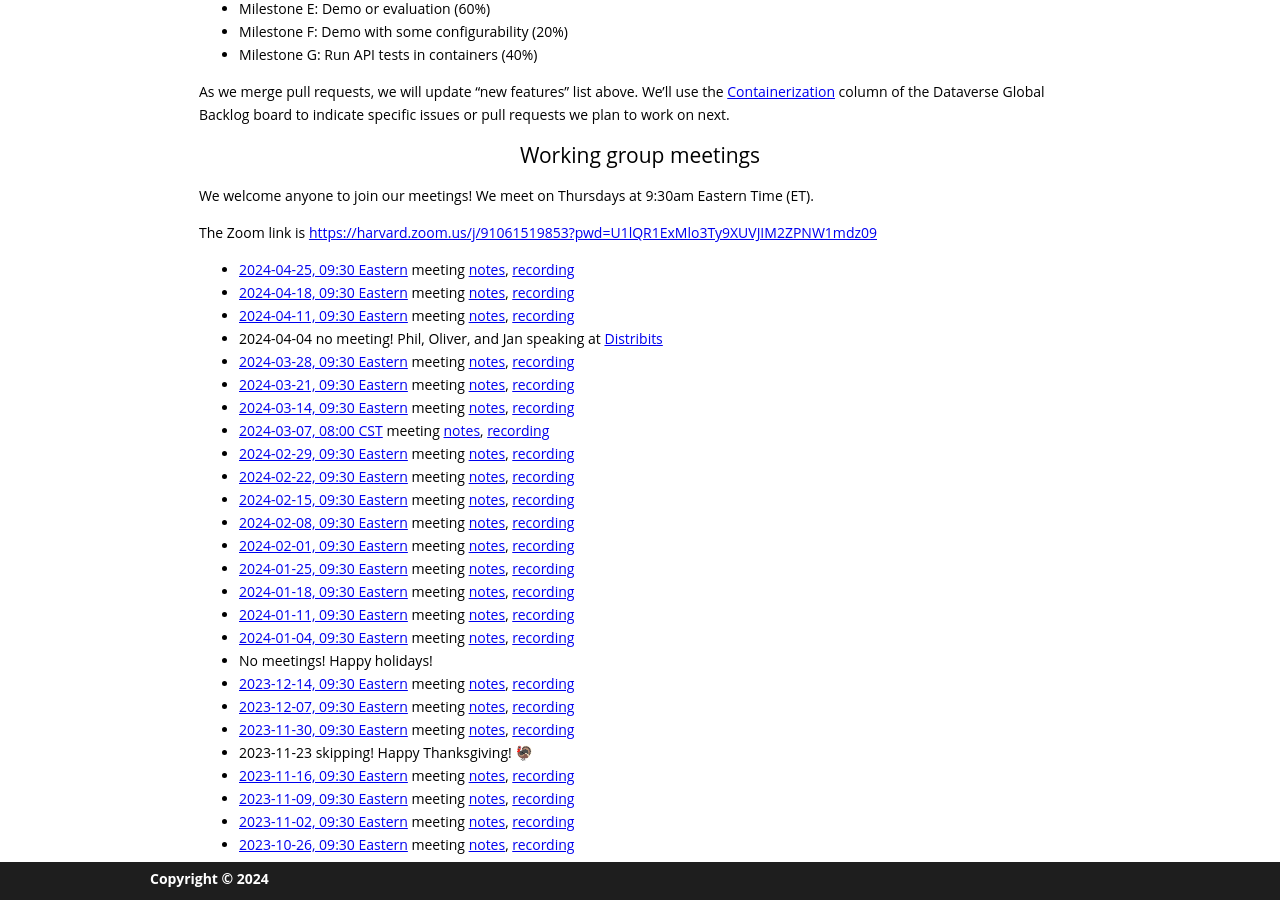
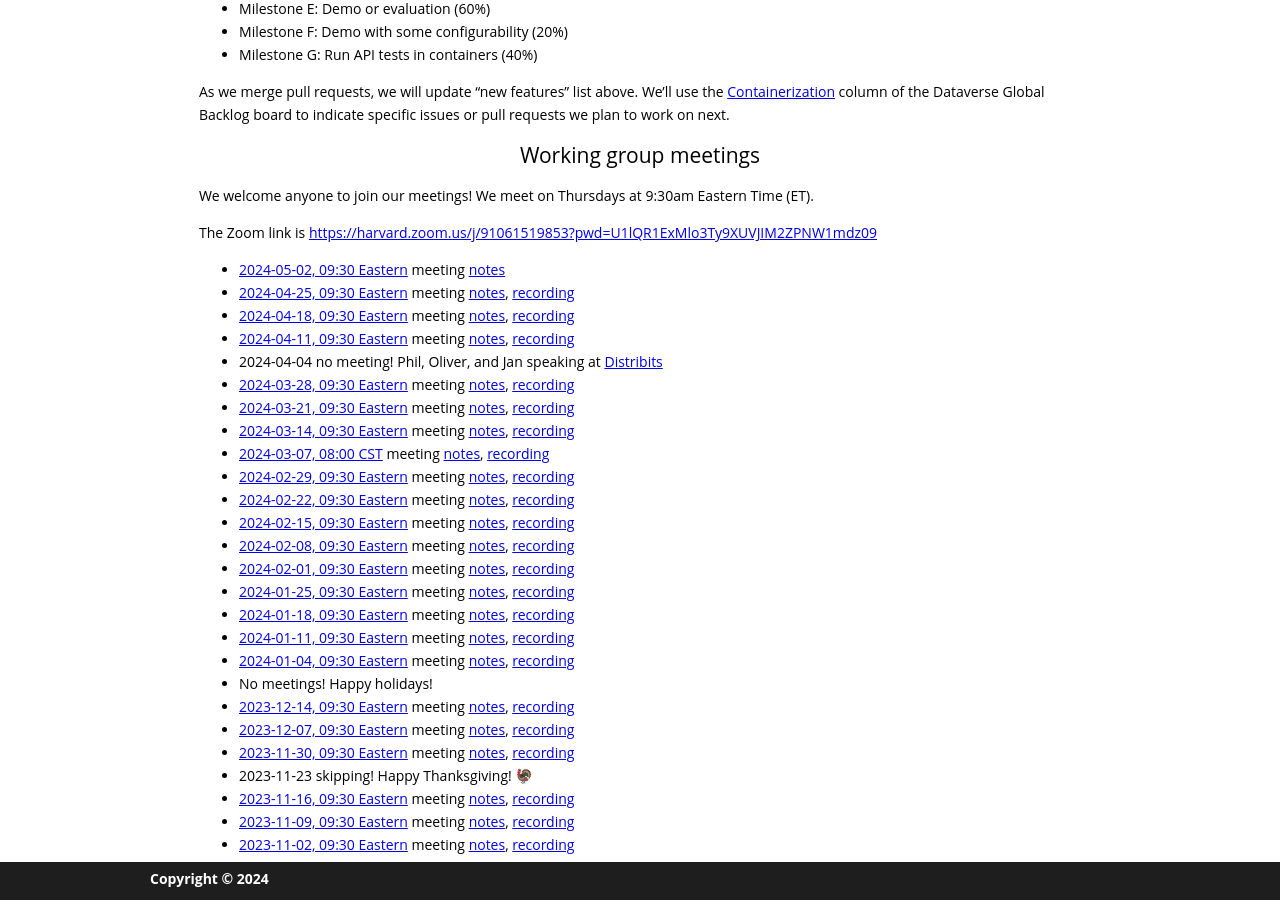
Before and after one commit to gdcc/ct.gdcc.io, a Jekyll site: the page built from index.md, in a window 1280 px wide and 900 px high, scrolled down 1703 px. Built offline with Jekyll 4.4.1, drawn with Linux system fonts in a browser that asks for light colours; our own code applies the rules of GitHub Pages for plain Markdown files.

Commit message:
add next meeting

```diff
--- a/index.md
+++ b/index.md
@@ -62,6 +62,7 @@ We welcome anyone to join our meetings! We meet on Thursdays at 9:30am Eastern T
 
 The Zoom link is <https://harvard.zoom.us/j/91061519853?pwd=U1lQR1ExMlo3Ty9XUVJIM2ZPNW1mdz09>
 
+- [2024-05-02, 09:30 Eastern](https://time.is/compare/0930_2_May_2024_in_Boston) meeting [notes](https://docs.google.com/document/d/1xbthfULWFeaAG8ekoBWIsc1ticGfKPPjwtF3vkVMf6M/edit?usp=sharing)
 - [2024-04-25, 09:30 Eastern](https://time.is/compare/0930_25_Apr_2024_in_Boston) meeting [notes](https://docs.google.com/document/d/1k0H1Zw2FM7YtawC5QiEyU9FHFAf1__hD7NM04xH2SkM/edit?usp=sharing), [recording](https://harvard.zoom.us/rec/share/TTUZg4SwZb5SdgWedOzoyLGSqB-Ade-t92y83tSYDsmDRZCQJbxd8mpuNXzjBdVl.TVkCjYZEvHTm5bPE)
 - [2024-04-18, 09:30 Eastern](https://time.is/compare/0930_18_Apr_2024_in_Boston) meeting [notes](https://docs.google.com/document/d/13SrRs_jEYDMqnxsztMBTor9J2XsC8Q6ZCqlOLhQOxuk/edit?usp=sharing), [recording](https://harvard.zoom.us/rec/share/TtV8_6U29xMHGTwSG9p9h0hw-mJcnh9DeD1yXJhlUTssNyOYcxnsrKvYu1bhrHJS.wGRBdo77R2XYJwSw)
 - [2024-04-11, 09:30 Eastern](https://time.is/compare/0930_11_Apr_2024_in_Boston) meeting [notes](https://docs.google.com/document/d/1toiFxJKGvrYMy9KrW9GZ4U6FLGhMaCipJ9ggtvZFwgc/edit?usp=sharing), [recording](https://harvard.zoom.us/rec/share/LtMO_BjkgEHvqdgjnCv9V0ko6_I3L-VZ-wZapO6JiZf9aFRSs7tkDP182plACuus.fnTfrsTArCtjKFng)
```
